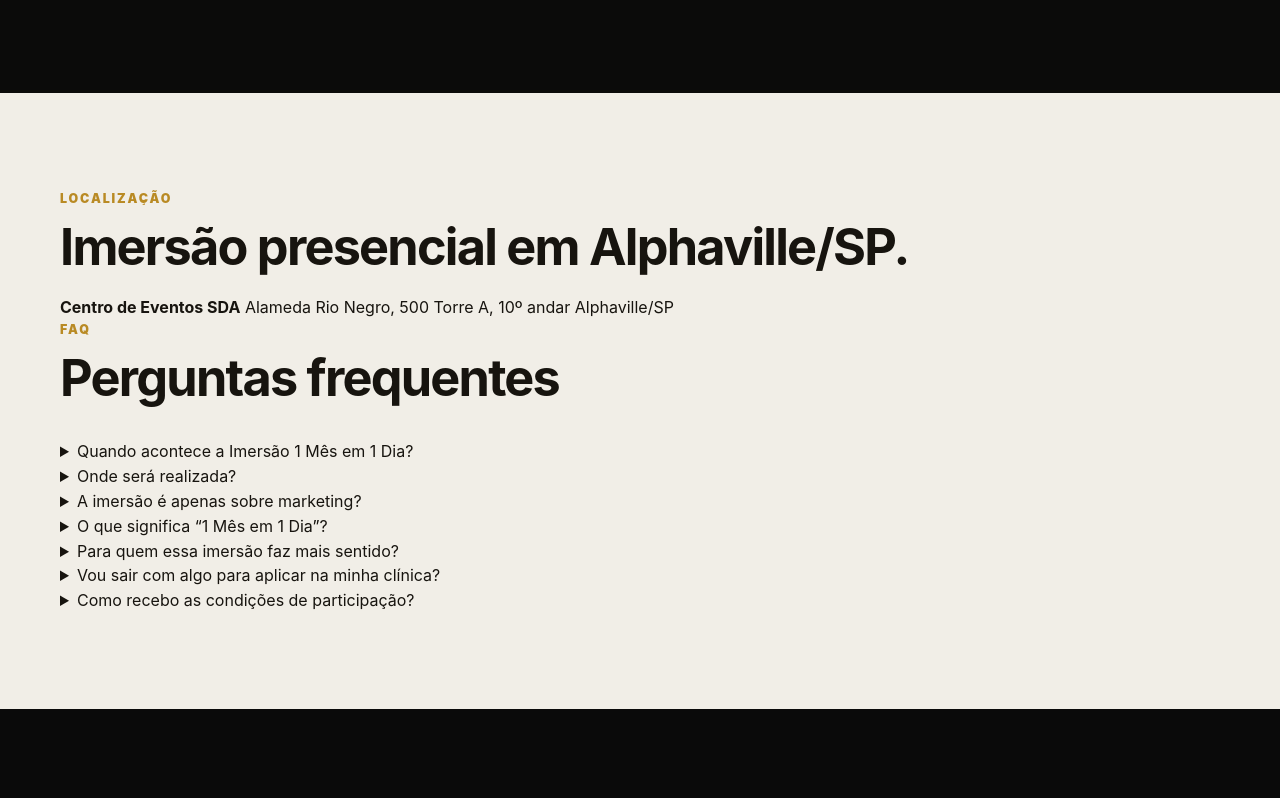
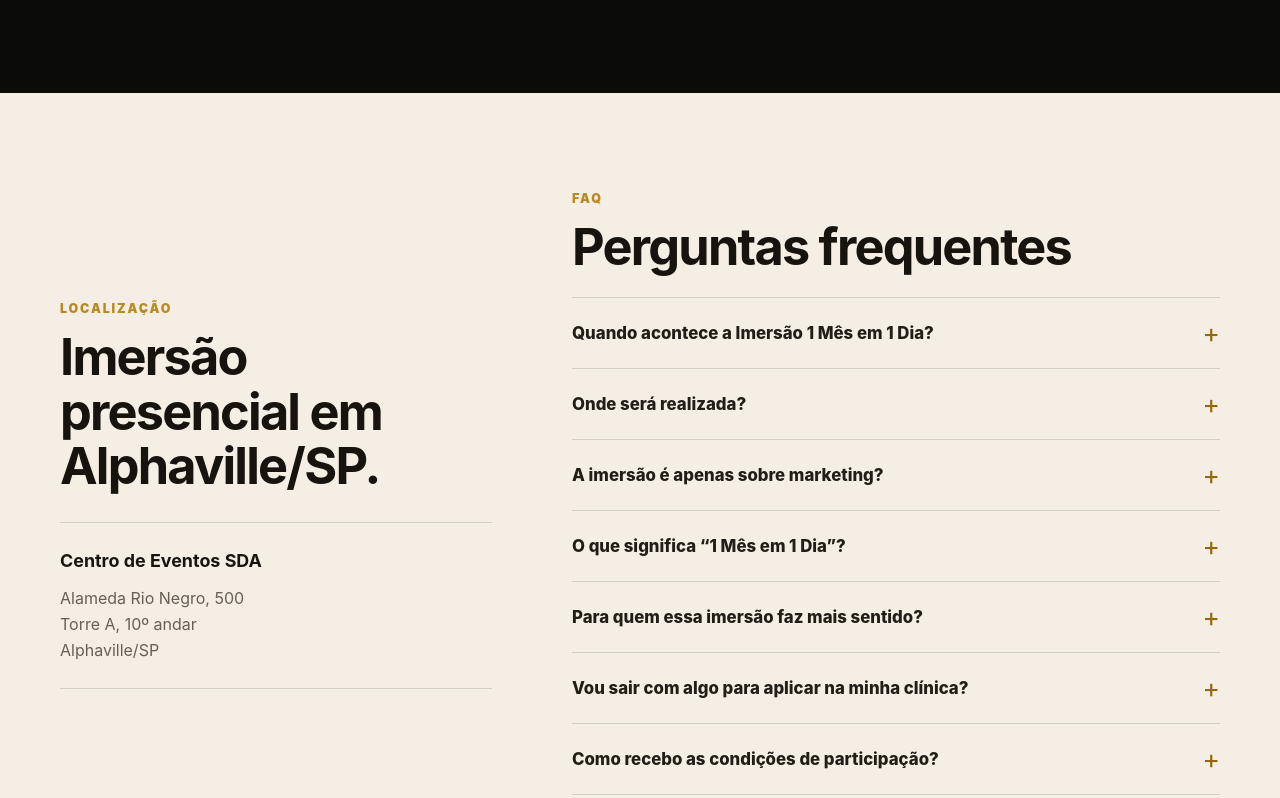
Before and after one commit to lluisalberto94-web/lp-1-mes-em-1-dia-frio, a website: page index.html in a window 1280 px wide. Shown: the part 8443-9241 px from the top of the page. Drawn offline with Linux system fonts and the light colour scheme.

Commit message:
style: polish venue and FAQ section

```diff
--- a/assets/styles.css
+++ b/assets/styles.css
@@ -1264,3 +1264,102 @@ h3{font-size:clamp(1.25rem,2.8vw,1.85rem)}
     gap:14px;
   }
 }
+
+
+/* faq-location-v1 */
+.location-faq{
+  background:#f4eee4;
+}
+.location-faq-wrap{
+  display:grid;
+  grid-template-columns:.8fr 1.2fr;
+  gap:80px;
+  align-items:start;
+}
+.location-block{
+  position:sticky;
+  top:110px;
+}
+.location-block h2{
+  max-width:460px;
+  margin-bottom:28px;
+}
+.location-address{
+  padding:24px 0;
+  border-top:1px solid rgba(17,16,13,.14);
+  border-bottom:1px solid rgba(17,16,13,.14);
+}
+.location-address strong{
+  display:block;
+  margin-bottom:10px;
+  color:#191611;
+  font-size:1.12rem;
+}
+.location-address span{
+  display:block;
+  color:#665f55;
+  line-height:1.65;
+}
+.faq-block .section-head{
+  margin-bottom:22px;
+}
+.faq-list{
+  border-top:1px solid rgba(17,16,13,.14);
+}
+.faq-list details{
+  border-bottom:1px solid rgba(17,16,13,.14);
+}
+.faq-list summary{
+  position:relative;
+  list-style:none;
+  cursor:pointer;
+  padding:22px 52px 22px 0;
+  font-size:1.05rem;
+  font-weight:800;
+  color:#211d17;
+}
+.faq-list summary::-webkit-details-marker{
+  display:none;
+}
+.faq-list summary:after{
+  content:"+";
+  position:absolute;
+  right:0;
+  top:50%;
+  transform:translateY(-50%);
+  color:#94670c;
+  font-size:1.65rem;
+  font-weight:400;
+}
+.faq-list details[open] summary:after{
+  content:"−";
+}
+.faq-list details p{
+  margin:0;
+  padding:0 48px 22px 0;
+  color:#665f55;
+  line-height:1.65;
+  max-width:720px;
+}
+
+@media(max-width:900px){
+  .location-faq-wrap{
+    grid-template-columns:1fr;
+    gap:52px;
+  }
+  .location-block{
+    position:static;
+  }
+}
+@media(max-width:680px){
+  .location-faq-wrap{
+    gap:42px;
+  }
+  .faq-list summary{
+    padding:20px 42px 20px 0;
+    font-size:1rem;
+  }
+  .faq-list details p{
+    padding-right:0;
+  }
+}
```
